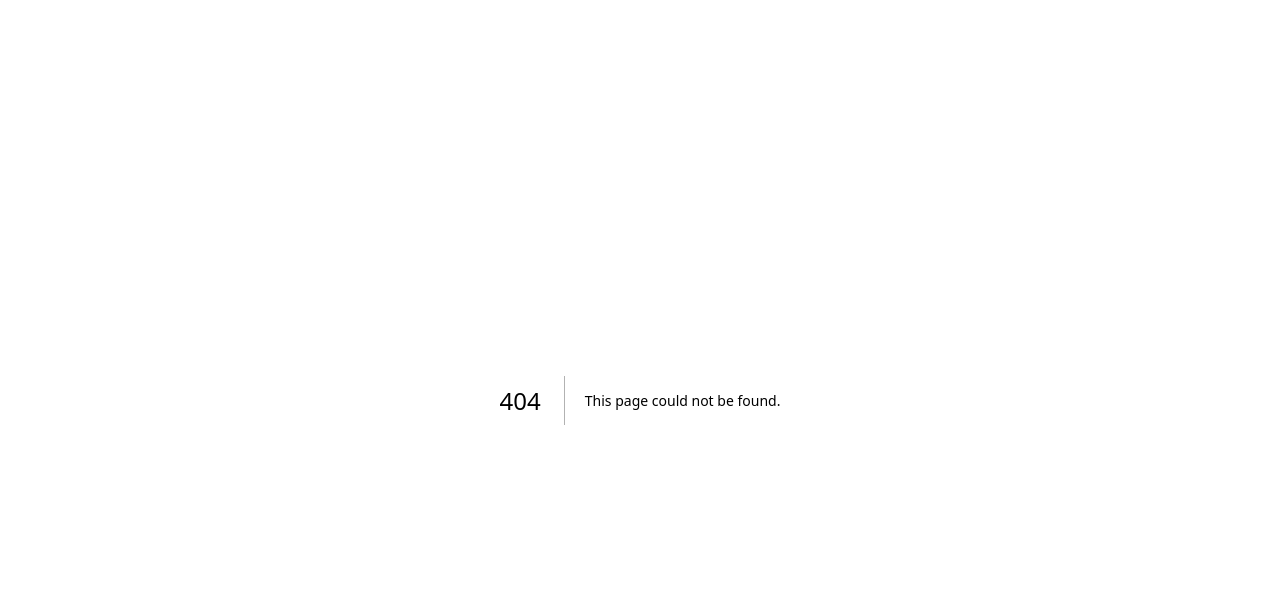
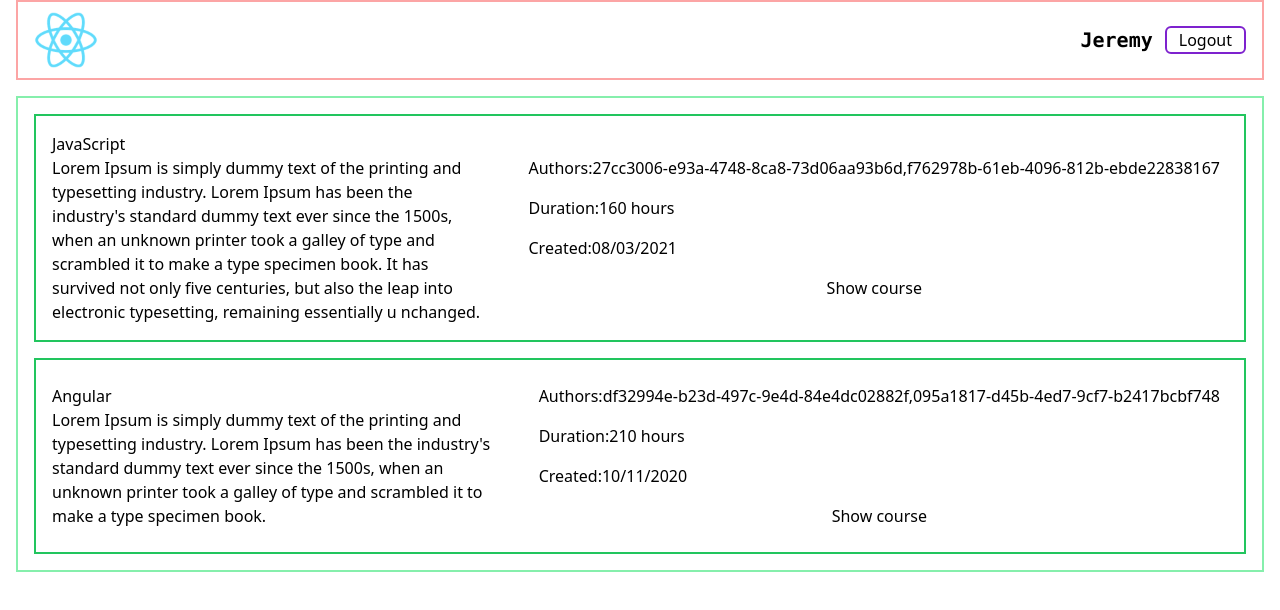
Before and after one commit to hbzhou/next-course-app, a Next.js app: page /courses in a window 1280 px wide. Before the commit this address had no page. Shown: the top 610 px of the page. Built offline with nearby package versions, Linux system fonts and the light colour scheme.

Commit message:
feat:add courses page

```diff
--- /dev/null
+++ b/components/courses/CourseCard.tsx
@@ -0,0 +1,31 @@
+import React from "react";
+
+const CourseCard: React.FC<Course> = ({ id, title, description, duration, creationDate, authors }) => {
+  return (
+    <div className='flex justify-between items-center m-4 border-solid border-2 border-green-500'>
+      <div className='flex flex-col m-4 w-1/2 '>
+        <h1>{title}</h1>
+        <div>{description}</div>
+      </div>
+      <div className='flex flex-col justify-evenly flex-grow m-4 min-w-fit'>
+        <div className='m-2'>
+          <label>Authors:</label>
+          <span>{authors.join(",")}</span>
+        </div>
+        <div className='m-2'>
+          <label>Duration:</label>
+          <span>{duration} hours</span>
+        </div>
+        <div className='m-2'>
+          <label>Created:</label>
+          <span>{creationDate}</span>
+        </div>
+        <div className='m-2 text-center'>
+          <button className=' border-purple-500 min-w-max w-52'>Show course</button>
+        </div>
+      </div>
+    </div>
+  );
+};
+
+export default CourseCard;
--- /dev/null
+++ b/components/header/Header.tsx
@@ -0,0 +1,17 @@
+import React from "react";
+import Profile from "./Profile/Profile";
+import Image from "next/image";
+import logo from "../../public/logo.png";
+
+const Header: React.FC = () => {
+  return (
+    <header className='flex justify-between items-center h-20 border-solid border-2 border-red-300 mx-4'>
+      <div className='m-4'>
+        <Image src={logo} alt='logo' width={64} />
+      </div>
+      <Profile />
+    </header>
+  );
+};
+
+export default Header;
--- /dev/null
+++ b/components/header/Profile/Profile.tsx
@@ -0,0 +1,12 @@
+import React from "react";
+
+const Profile: React.FC = () => {
+  return (
+    <div className='flex m-4 gap-3'>
+      <div className='font-bold font-mono text-xl'>Jeremy</div>
+      <button className='px-3 border-2 border-solid border-purple-700 rounded-md'>Logout</button>
+    </div>
+  );
+};
+
+export default Profile;
--- /dev/null
+++ b/constants/mockedCourses.ts
@@ -0,0 +1,24 @@
+export const mockedCoursesList: Course[] = [
+  {
+    id: "de5aaa59-90f5-4dbc-b8a9-aaf205c551ba",
+    title: "JavaScript",
+    description: `Lorem Ipsum is simply dummy text of the printing and typesetting industry. Lorem Ipsum
+                      has been the industry's standard dummy text ever since the 1500s, when an unknown
+                      printer took a galley of type and scrambled it to make a type specimen book. It has survived
+                      not only five centuries, but also the leap into electronic typesetting, remaining essentially u
+                      nchanged.`,
+    creationDate: "08/03/2021",
+    duration: 160,
+    authors: ["27cc3006-e93a-4748-8ca8-73d06aa93b6d", "f762978b-61eb-4096-812b-ebde22838167"],
+  },
+  {
+    id: "b5630fdd-7bf7-4d39-b75a-2b5906fd0916",
+    title: "Angular",
+    description: `Lorem Ipsum is simply dummy text of the printing and typesetting industry. Lorem Ipsum
+                      has been the industry's standard dummy text ever since the 1500s, when an unknown
+                      printer took a galley of type and scrambled it to make a type specimen book.`,
+    creationDate: "10/11/2020",
+    duration: 210,
+    authors: ["df32994e-b23d-497c-9e4d-84e4dc02882f", "095a1817-d45b-4ed7-9cf7-b2417bcbf748"],
+  },
+];
--- /dev/null
+++ b/pages/courses/index.tsx
@@ -0,0 +1,19 @@
+import React from "react";
+import CourseCard from "../../components/courses/CourseCard";
+import Header from "../../components/header/Header";
+import { mockedCoursesList as courses } from "../../constants/mockedCourses";
+
+const Courses = () => {
+  return (
+    <React.Fragment>
+      <Header />
+      <div className='border-solid border-2 border-green-300  m-4'>
+        {courses.map((course) => {
+          return <CourseCard key={course.id} {...course} />;
+        })}
+      </div>
+    </React.Fragment>
+  );
+};
+
+export default Courses;
--- a/pages/index.tsx
+++ b/pages/index.tsx
@@ -2,24 +2,19 @@ import React from "react";
 import { useUserProfile } from "../service/github.api.hooks";
 
 const Index = () => {
-  const { isLoading, error, data } = useUserProfile(
-    "hbzhou",
-    "next-course-app"
-  );
+  const { isLoading, error, data } = useUserProfile("hbzhou", "next-course-app");
 
   if (isLoading) return "Loading...";
 
   if (error) return "An error has occurred: " + error.message;
 
-  if (data) return "An error has occusred: No data";
+  if (!data) return "An error has occurred: No data";
 
   return (
     <>
-      <h1 className=" text-3xl text-green-600 p-2 m-2">{data.name}</h1>
-      <p className=" text-2xl text-blue-50 p-2 m-2">{data.description}</p>
-      <strong>👀 {data.subscribers_count}</strong>{" "}
-      <strong>✨ {data.stargazers_count}</strong>{" "}
-      <strong>🍴 {data.forks_count}</strong>
+      <h1 className=' text-3xl text-green-600 p-2 m-2'>{data.name}</h1>
+      <p className=' text-2xl text-blue-50 p-2 m-2'>{data.description}</p>
+      <strong>👀 {data.subscribers_count}</strong> <strong>✨ {data.stargazers_count}</strong> <strong>🍴 {data.forks_count}</strong>
     </>
   );
 };
--- a/service/github.api.hooks.ts
+++ b/service/github.api.hooks.ts
@@ -5,8 +5,5 @@ export const useUserProfile = (
   projectName: string,
   enabled: boolean = true
 ): UseQueryResult<UserProfile, ErrorMessage> => {
-  return useQuery<UserProfile, ErrorMessage, UserProfile>(
-    `https://api.github.com/repos/${username}/${projectName}`,
-    { enabled }
-  );
+  return useQuery<UserProfile, ErrorMessage, UserProfile>(`https://api.github.com/repos/${username}/${projectName}`, { enabled });
 };
--- /dev/null
+++ b/types/author.d.ts
@@ -0,0 +1,4 @@
+declare type Author = {
+  id: string;
+  name: string;
+};
```
Also changed, not shown: constants/mockedAuthors.ts (added, +18 -0 lines), types/course.d.ts (added, +8 -0 lines), pages/courses/courses.module.scss (added), public/logo.png (added).
